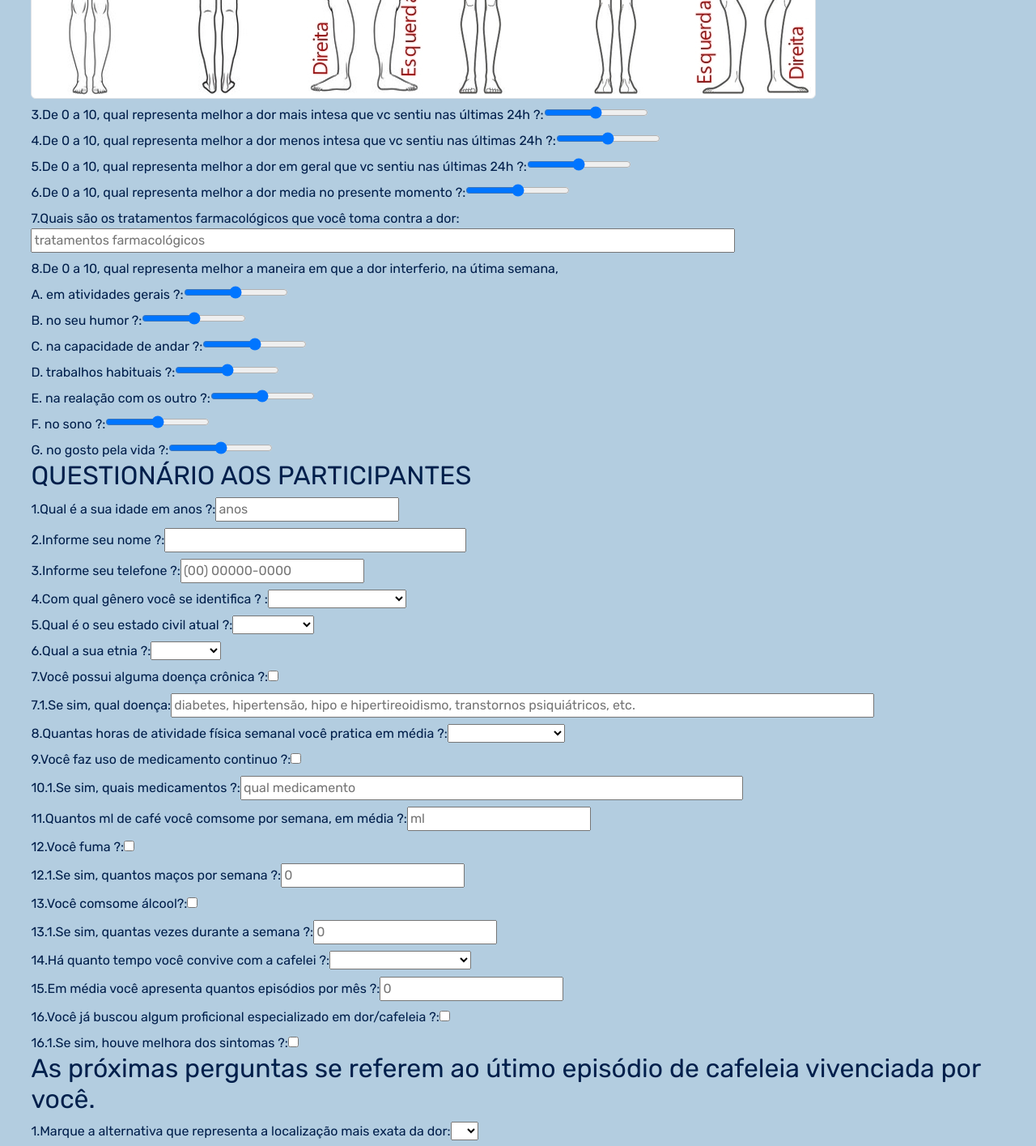
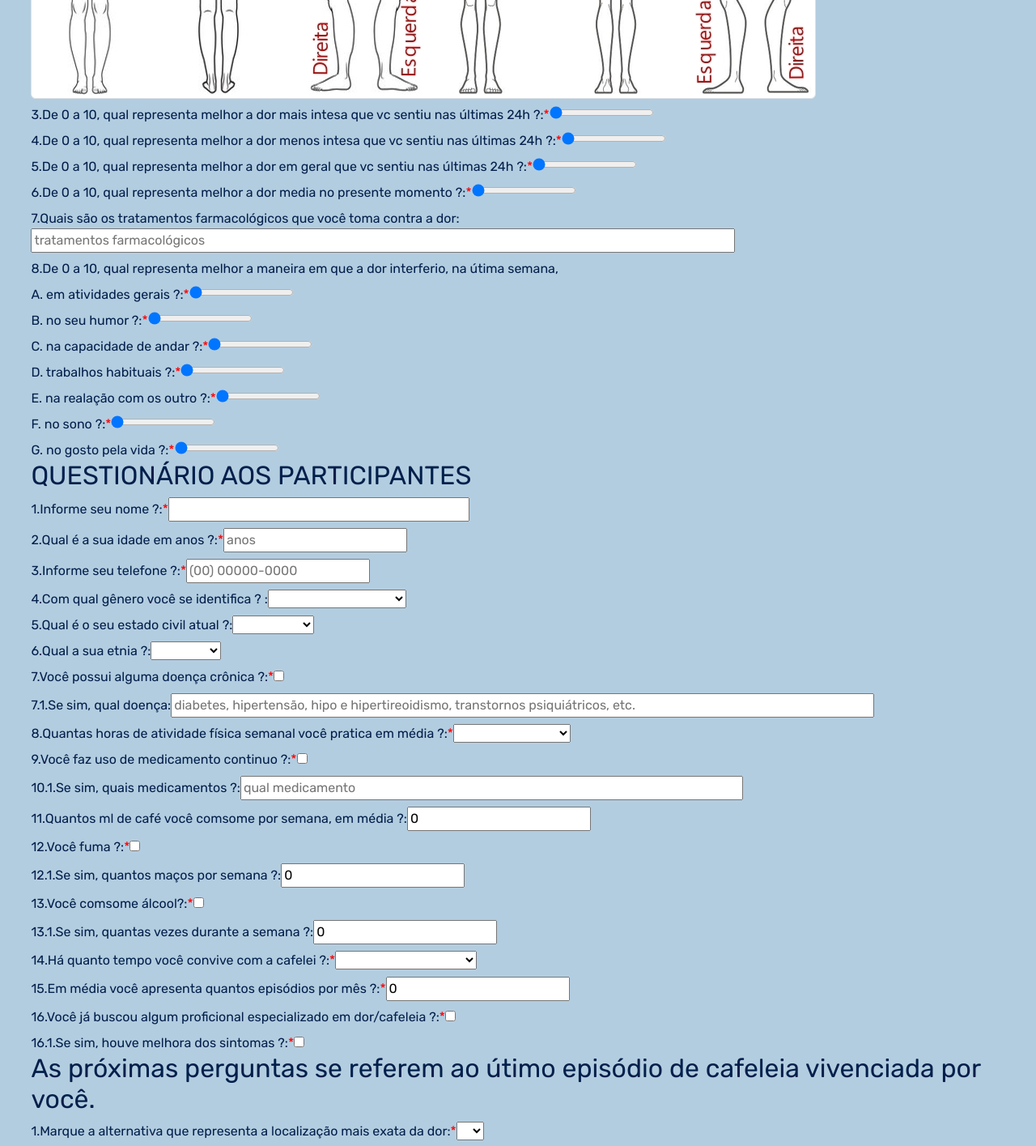
Before and after one commit to ErickCesarA/questionario-tcc-ui, an Angular app: page / in a window 1280 px wide. Shown: the part 860-2275 px from the top of the page at 81% size. Built offline with nearby package versions, Linux system fonts and the light colour scheme.

Commit message:
revisao-send-data

```diff
--- a/src/app/components/quest-resposta/quest-resposta.component.html
+++ b/src/app/components/quest-resposta/quest-resposta.component.html
@@ -1,15 +1,16 @@
 <body class="resposta_body">
-    <table class="table resposta_box" >
+    <table class="table resposta_box">
       <thead>
         <tr>
           <th scope="col">Nome</th>
           <th scope="col">Telefone</th>
           <th scope="col">Idade</th>
           <th scope="col">Genero</th>
+          <td><button type="button" (click)="mostrar()" class="btn btn-warning btn-sml">+</button></td>
         </tr>
       </thead>
       <tbody>
-        <tr *ngFor="let questionario of questionarios">
+        <tr *ngFor="let questionario of questionarios" >
           <td>{{questionario.Nome}}</td>
           <td>{{questionario.Telefone}}</td>
           <td>{{questionario.Idade}}</td>
--- a/src/app/components/quest-resposta/quest-resposta.component.ts
+++ b/src/app/components/quest-resposta/quest-resposta.component.ts
@@ -10,21 +10,19 @@
 })
 export class QuestRespostaComponent implements OnInit {
 
-  questionarios: Questionario[]=[];
-  addQuestionarios!: FormGroup;
+  questionarios: Questionario[] = [];
 
   constructor(private questService: QuestServiceService) { }
 
   ngOnInit(): void {
 
-    this.questService.refreshLists.subscribe(() => { this.getQuestionarios(); });
-    this.getQuestionarios()
+    this.questService.getQuestionarios()
+      .subscribe((result: Questionario[]) => (this.questionarios = result));
 
   }
 
-  private getQuestionarios(): void {
-    this.questService.getQuestionarios()
-      .subscribe((result: Questionario[]) => (this.questionarios = result));
+  mostrar() {
+    console.log(this.questionarios)
   }
 
 }
--- a/src/app/components/questCafeleia/questCafeleia.component.html
+++ b/src/app/components/questCafeleia/questCafeleia.component.html
@@ -2,7 +2,7 @@
 <form [formGroup]="addQuestionario">
   <div class="form-group mt-2">
 
-    <label for="title">1.Marque a alternativa que representa a localização mais exata da dor:</label>
+    <label class="required-field" for="title">1.Marque a alternativa que representa a localização mais exata da dor:</label>
     <select  formControlName="LocalExataDor">
       <option *ngFor="let itenLocalExatoDor of itensLocalExatoDor" [value]="itenLocalExatoDor">{{MappingLocalExatoDor[itenLocalExatoDor]}}</option>
     </select>
@@ -18,7 +18,7 @@
 
   <div class="form-group mt-2">
 
-    <label for="title">2.A dor irradia para algun lugar fora das imgens acima ?:</label>
+    <label  class="required-field" for="title">2.A dor irradia para algun lugar fora das imgens acima ?:</label>
     <input  type="checkbox" formControlName="DorIrradia" />
 
   </div>
@@ -34,31 +34,31 @@
   </div>
   <div class="form-group mt-2">
 
-    <label for="title">4.Como vc descreve essa dor ?:</label>
+    <label  class="required-field" for="title">4.Como vc descreve essa dor ?:</label>
     <input  type="text" style="width:50%" formControlName="DiscricaoDor" placeholder="pontada/facada, queimação, aperto, pulsante, etc." />
 
   </div>
   <div class="form-group mt-2">
 
-    <label for="title">5.Em uma escala de 0-10, sendo 0 sem dor e 10 a pior dor que vc ja sentiu, qual é a intensidade dessa dor ?:</label>
+    <label  class="required-field" for="title">5.Em uma escala de 0-10, sendo 0 sem dor e 10 a pior dor que vc ja sentiu, qual é a intensidade dessa dor ?:</label>
     <input  type="range" [max]="10" [min]="0" formControlName="ItensidadeDor" placeholder="0" />
 
   </div>
   <div class="form-group mt-2">
 
-    <label for="title">6.Apartir do início do sintoma, quanto tempo leva para atingir o pico de dor ? (hora:min):</label>
+    <label  class="required-field" for="title">6.Apartir do início do sintoma, quanto tempo leva para atingir o pico de dor ? (hora:min):</label>
     <input  type="time" formControlName="TempoPicoDor" />
 
   </div>
   <div class="form-group mt-2">
 
-    <label for="title">7.A aprtir do início do sintoma, quanto tempo leva para a resoluçaõ da dor ? (hora:min):</label>
+    <label  class="required-field" for="title">7.A aprtir do início do sintoma, quanto tempo leva para a resoluçaõ da dor ? (hora:min):</label>
     <input  type="time" formControlName="TempoCrise" />
 
   </div>
   <div class="form-group mt-2">
 
-    <label for="title">8.Você já identificou algum fator que desencadeia a dor ?:</label>
+    <label class="required-field" for="title">8.Você já identificou algum fator que desencadeia a dor ?:</label>
     <input  type="checkbox" formControlName="FatorAgravante" />
 
   </div>
@@ -70,7 +70,7 @@
   </div>
   <div class="form-group mt-2">
 
-    <label for="title">9.Você já identificou algum fator que melhora a dor?:</label>
+    <label class="required-field" for="title">9.Você já identificou algum fator que melhora a dor?:</label>
     <input  type="checkbox" formControlName="FatorAtenuante" />
 
   </div>
@@ -82,7 +82,7 @@
   </div>
   <div class="form-group mt-2">
 
-    <label for="title">10.Durante a crise você apresenta algum sintoma além da dor ?:</label>
+    <label class="required-field" for="title">10.Durante a crise você apresenta algum sintoma além da dor ?:</label>
     <input  type="checkbox" formControlName="SintomasAlem" />
 
   </div>
--- a/src/app/components/questDor/questDor.component.html
+++ b/src/app/components/questDor/questDor.component.html
@@ -2,7 +2,7 @@
 <form [formGroup]="addQuestionario">
   <div class="form-group mt-2">
 
-    <label for="title">1.Clique no local de dor :</label>
+    <label class="required-field" for="title">1.Clique no local de dor :</label>
 
     <div style="position:relative">
       <img style="width:3.5%;position: absolute" class="marker_O" [hidden]="showTheDor" [ngStyle]="setDorView()" src="/../assets/imagens/O_mark.png" id="marker" />
@@ -12,7 +12,7 @@
 
   <div class="form-group mt-2">
 
-    <label for="title">2.Clique no local de dor mais intensa :</label>
+    <label class="required-field" for="title">2.Clique no local de dor mais intensa :</label>
 
     <div style="position:relative">
       <img style="width:2%; position: absolute;" class="marker_X" [hidden]="showTheMaiorDor" [ngStyle]="setMaiorDorView()" src="/../assets/imagens/X_mark.png" id="marker" />
@@ -21,25 +21,25 @@
   </div>
   <div class="form-group mt-2">
 
-    <label for="title">3.De 0 a 10, qual representa melhor a dor mais intesa que vc sentiu nas últimas 24h ?:</label>
+    <label class="required-field" for="title">3.De 0 a 10, qual representa melhor a dor mais intesa que vc sentiu nas últimas 24h ?:</label>
     <input  type="range" [max]="10" [min]="0" formControlName="MaiorDor24h" placeholder="0" />
 
   </div>
   <div class="form-group mt-2">
 
-    <label for="title">4.De 0 a 10, qual representa melhor a dor menos intesa que vc sentiu nas últimas 24h ?:</label>
+    <label class="required-field" for="title">4.De 0 a 10, qual representa melhor a dor menos intesa que vc sentiu nas últimas 24h ?:</label>
     <input  type="range" [max]="10" [min]="0" formControlName="MenorDor24h" placeholder="0" />
 
   </div>
   <div class="form-group mt-2">
 
-    <label for="title">5.De 0 a 10, qual representa melhor a dor em geral que vc sentiu nas últimas 24h ?:</label>
+    <label class="required-field" for="title">5.De 0 a 10, qual representa melhor a dor em geral que vc sentiu nas últimas 24h ?:</label>
     <input type="range" [max]="10" [min]="0" formControlName="GeralDor24h" placeholder="0" />
 
   </div>
   <div class="form-group mt-2">
 
-    <label for="title">6.De 0 a 10, qual representa melhor a dor media no presente momento ?:</label>
+    <label class="required-field" for="title">6.De 0 a 10, qual representa melhor a dor media no presente momento ?:</label>
     <input  type="range" [max]="10" [min]="0" formControlName="DorMomento" placeholder="0" />
 
   </div>
@@ -52,43 +52,43 @@
   <div class="form-group mt-2"> <label for="title">8.De 0 a 10, qual representa melhor a maneira em que a dor interferio, na útima semana, </label></div>
   <div class="form-group  mt-2">
 
-    <label for="title">A. em atividades gerais ?:</label>
+    <label class="required-field" for="title">A. em atividades gerais ?:</label>
     <input  type="range" [max]="10" [min]="0" formControlName="DorAtividadeGeral" placeholder="0" />
 
   </div>
   <div class="form-group mt-2">
 
-    <label for="title">B. no seu humor ?:</label>
+    <label class="required-field" for="title">B. no seu humor ?:</label>
     <input  type="range" [max]="10" [min]="0" formControlName="DorHumor" placeholder="0" />
 
   </div>
   <div class="form-group mt-2">
 
-    <label for="title">C. na capacidade de andar ?:</label>
+    <label class="required-field" for="title">C. na capacidade de andar ?:</label>
     <input  type="range" [max]="10" [min]="0" formControlName="DorLocomocao" placeholder="0" />
 
   </div>
   <div class="form-group mt-2">
 
-    <label for="title">D. trabalhos habituais ?:</label>
+    <label class="required-field" for="title">D. trabalhos habituais ?:</label>
     <input  type="range" [max]="10" [min]="0" formControlName="DorTrabalho" placeholder="0" />
 
   </div>
   <div class="form-group mt-2">
 
-    <label for="title">E. na realação com os outro ?:</label>
+    <label class="required-field" for="title">E. na realação com os outro ?:</label>
     <input  type="range" [max]="10" [min]="0" formControlName="DorRelacionamento" placeholder="0" />
 
   </div>
   <div class="form-group mt-2">
 
-    <label for="title">F. no sono ?:</label>
+    <label class="required-field" for="title">F. no sono ?:</label>
     <input  type="range" [max]="10" [min]="0" formControlName="DorSono" placeholder="0" />
 
   </div>
   <div class="form-group mt-2">
 
-    <label for="title">G. no gosto pela vida ?:</label>
+    <label class="required-field" for="title">G. no gosto pela vida ?:</label>
     <input  type="range" [max]="10" [min]="0" formControlName="DorVida" placeholder="0" />
   </div>
 </form>
--- a/src/app/components/questPessoal/questPessoal.component.html
+++ b/src/app/components/questPessoal/questPessoal.component.html
@@ -1,27 +1,29 @@
 <h2>QUESTIONÁRIO AOS PARTICIPANTES</h2>
 <form [formGroup]="addQuestionario">
+
   <div class="form-group mt-2">
 
-    <label class="margin-top" for="title">1.Qual é a sua idade em anos ?:</label>
-    <input  type="number" formControlName="Idade" placeholder="anos" />
+    <label class="required-field" for="title">1.Informe seu nome ?:</label>
+    <input type="text" style="width:30%" formControlName="Nome" />
 
   </div>
   <div class="form-group mt-2">
 
-    <label class="margin-top" for="title">2.Informe seu nome ?:</label>
-    <input  type="text" style="width:30%" formControlName="Nome" />
+    <label class="required-field" for="title">2.Qual é a sua idade em anos ?:</label>
+    <input type="number" formControlName="Idade" placeholder="anos" />
 
   </div>
+
   <div class="form-group mt-2">
 
-    <label class="margin-top" for="title">3.Informe seu telefone ?:</label>
-    <input  type="tel" formControlName="Telefone" placeholder="(00) 00000-0000" />
+    <label class="required-field" for="title">3.Informe seu telefone ?:</label>
+    <input type="tel" formControlName="Telefone" placeholder="(00) 00000-0000" />
 
   </div>
   <div class="form-group mt-2">
 
     <label for="title">4.Com qual gênero você se identifica ? :</label>
-    <select  formControlName="Genero" placeholder="Gênero">
+    <select formControlName="Genero" placeholder="Gênero">
       <option placeholder="Gênero" *ngFor="let itenGenero of itensGenero" [value]="itenGenero">{{MappingGenero[itenGenero]}}</option>
     </select>
 
@@ -29,7 +31,7 @@
   <div class="form-group  mt-2">
 
     <label for="title">5.Qual é o seu estado civil atual ?:</label>
-    <select  formControlName="StatusCivil">
+    <select formControlName="StatusCivil">
       <option *ngFor="let itenStatusCivil of itensStatusCivil" [value]="itenStatusCivil">{{MappingStatusCivil[itenStatusCivil]}}</option>
     </select>
 
@@ -37,14 +39,14 @@
   <div class="form-group  mt-2">
 
     <label for="title">6.Qual a sua etnia ?:</label>
-    <select  formControlName="Etinia">
+    <select formControlName="Etinia">
       <option *ngFor="let itenEtinia of itensEtinia" [value]="itenEtinia">{{MappingEtinia[itenEtinia]}}</option>
     </select>
   </div>
   <div class="form-group  mt-2">
 
-    <label for="title">7.Você possui alguma doença crônica ?:</label>
-    <input  type="checkbox" formControlName="DoencaCronica" />
+    <label  class="required-field" for="title">7.Você possui alguma doença crônica ?:</label>
+    <input type="checkbox" formControlName="DoencaCronica" />
 
   </div>
   <div class="form-group  mt-2">
@@ -55,57 +57,57 @@
   </div>
   <div class="form-group  mt-2">
 
-    <label for="title">8.Quantas horas de atividade física semanal você pratica em média ?:</label>
-    <select  formControlName="HoraExercicio">
+    <label  class="required-field" for="title">8.Quantas horas de atividade física semanal você pratica em média ?:</label>
+    <select formControlName="HoraExercicio">
       <option *ngFor="let itenHorasExercicios of itensHorasExercicios" [value]="itenHorasExercicios">{{MappingHorasExercicios[itenHorasExercicios]}}</option>
     </select>
 
   </div>
   <div class="form-group  mt-2">
 
-    <label for="title">9.Você faz uso de medicamento continuo ?:</label>
-    <input  type="checkbox" formControlName="MedicamentoContinuo" />
+    <label  class="required-field" for="title">9.Você faz uso de medicamento continuo ?:</label>
+    <input type="checkbox" formControlName="MedicamentoContinuo" />
 
   </div>
   <div class="form-group  mt-2">
 
     <label for="title">10.1.Se sim, quais medicamentos ?:</label>
-    <input  type="text" style="width:50%" formControlName="QualMedicamento" placeholder="qual medicamento" />
+    <input type="text" style="width:50%" formControlName="QualMedicamento" placeholder="qual medicamento" />
 
   </div>
   <div class="form-group  mt-2">
 
     <label for="title">11.Quantos ml de café você comsome por semana, em média ?:</label>
-    <input  type="number" formControlName="MlCafeSemana" placeholder="ml" />
+    <input type="number" formControlName="MlCafeSemana" placeholder="ml" />
 
   </div>
   <div class="form-group  mt-2">
 
-    <label for="title">12.Você fuma ?:</label>
-    <input  type="checkbox" formControlName="Fuma" />
+    <label  class="required-field" for="title">12.Você fuma ?:</label>
+    <input type="checkbox" formControlName="Fuma" />
 
   </div>
   <div class="form-group  mt-2">
 
     <label for="title">12.1.Se sim, quantos maços por semana ?:</label>
-    <input  type="number" formControlName="QtdMacosSemana" placeholder="0" />
+    <input type="number" formControlName="QtdMacosSemana" placeholder="0" />
 
   </div>
   <div class="form-group  mt-2">
 
-    <label for="title">13.Você comsome álcool?:</label>
-    <input  type="checkbox" formControlName="Bebida" />
+    <label  class="required-field" for="title">13.Você comsome álcool?:</label>
+    <input type="checkbox" formControlName="Bebida" />
 
   </div>
   <div class="form-group  mt-2">
 
     <label for="title">13.1.Se sim, quantas vezes durante a semana ?:</label>
-    <input  type="number" formControlName="BedidasSemana" placeholder="0" />
+    <input type="number" formControlName="BedidasSemana" placeholder="0" />
 
   </div>
   <div class="form-group  mt-2">
 
-    <label for="title">14.Há quanto tempo você convive com a cafelei ?:</label>
+    <label  class="required-field" for="title">14.Há quanto tempo você convive com a cafelei ?:</label>
     <select formControlName="AnosCafeleia">
       <option *ngFor="let itenAnosCafeleia of itensAnosCafeleia" [value]="itenAnosCafeleia">{{MappingAnosCafeleia[itenAnosCafeleia]}}</option>
     </select>
@@ -113,20 +115,20 @@
   </div>
   <div class="form-group  mt-2">
 
-    <label for="title">15.Em média você apresenta quantos episódios por mês ?:</label>
-    <input  type="number" formControlName="EpisodiosMes" placeholder="0" />
+    <label  class="required-field" for="title">15.Em média você apresenta quantos episódios por mês ?:</label>
+    <input type="number" formControlName="EpisodiosMes" placeholder="0" />
 
   </div>
   <div class="form-group  mt-2">
 
-    <label for="title">16.Você já buscou algum proficional especializado em dor/cafeleia ?:</label>
-    <input  type="checkbox" formControlName="BuscaProficional" />
+    <label  class="required-field" for="title">16.Você já buscou algum proficional especializado em dor/cafeleia ?:</label>
+    <input type="checkbox" formControlName="BuscaProficional" />
 
   </div>
   <div class="form-group  mt-2">
 
-    <label for="title">16.1.Se sim, houve melhora dos sintomas ?:</label>
-    <input  type="checkbox" formControlName="Melhora" />
+    <label  class="required-field" for="title">16.1.Se sim, houve melhora dos sintomas ?:</label>
+    <input type="checkbox" formControlName="Melhora" />
 
   </div>
 </form>
--- a/src/app/services/quest-service.service.ts
+++ b/src/app/services/quest-service.service.ts
@@ -10,13 +10,8 @@
 
 export class QuestServiceService {
   private url = "Paciente";
-  private _refreshLists = new Subject<void>();
 
   constructor(private http: HttpClient) { }
-
-  get refreshLists() {
-    return this._refreshLists
-  }
 
   public getQuestionarios(): Observable<Questionario[]>
   {
--- a/src/styles.css
+++ b/src/styles.css
@@ -18,3 +18,7 @@
   color: var(--body-text-color);
   background-color: var(--second-color);
 }
+.required-field::after {
+  content: "*";
+  color: red;
+}
```
Also changed, not shown: src/app/components/quest/quest.component.ts (+42 -45 lines).
